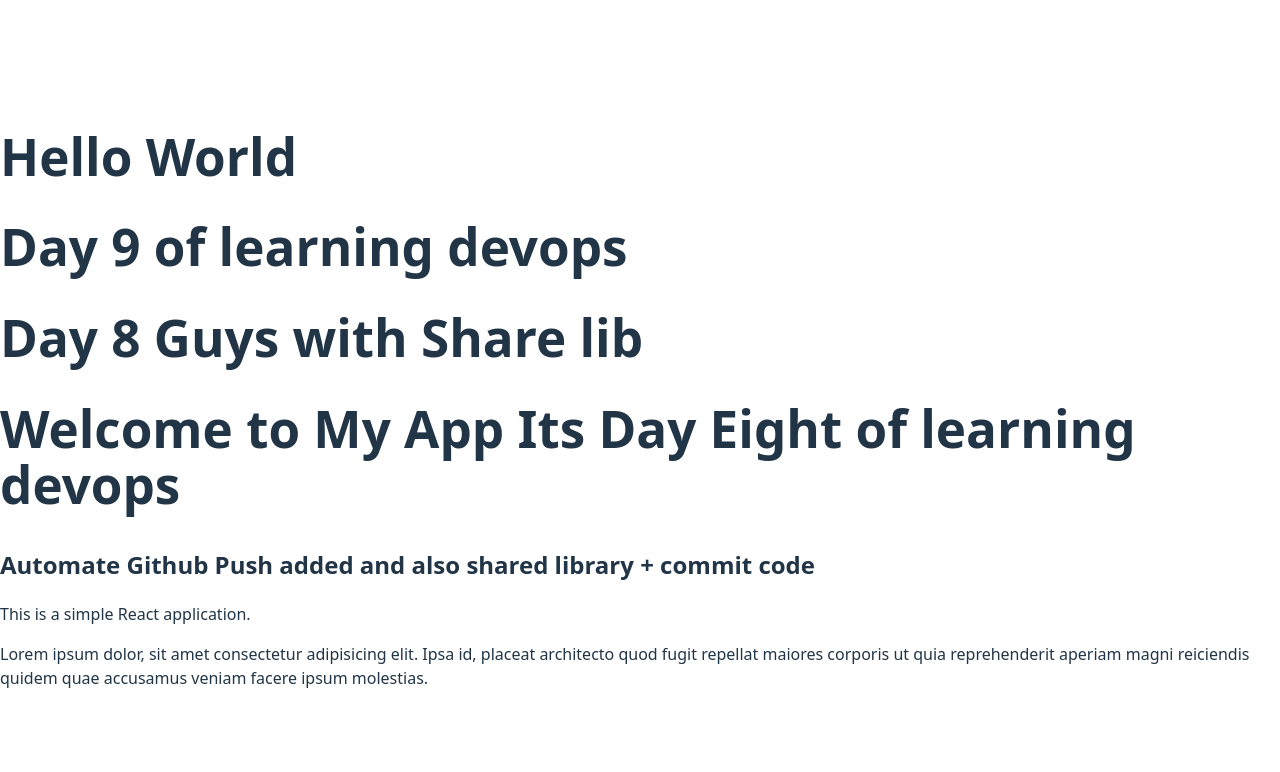
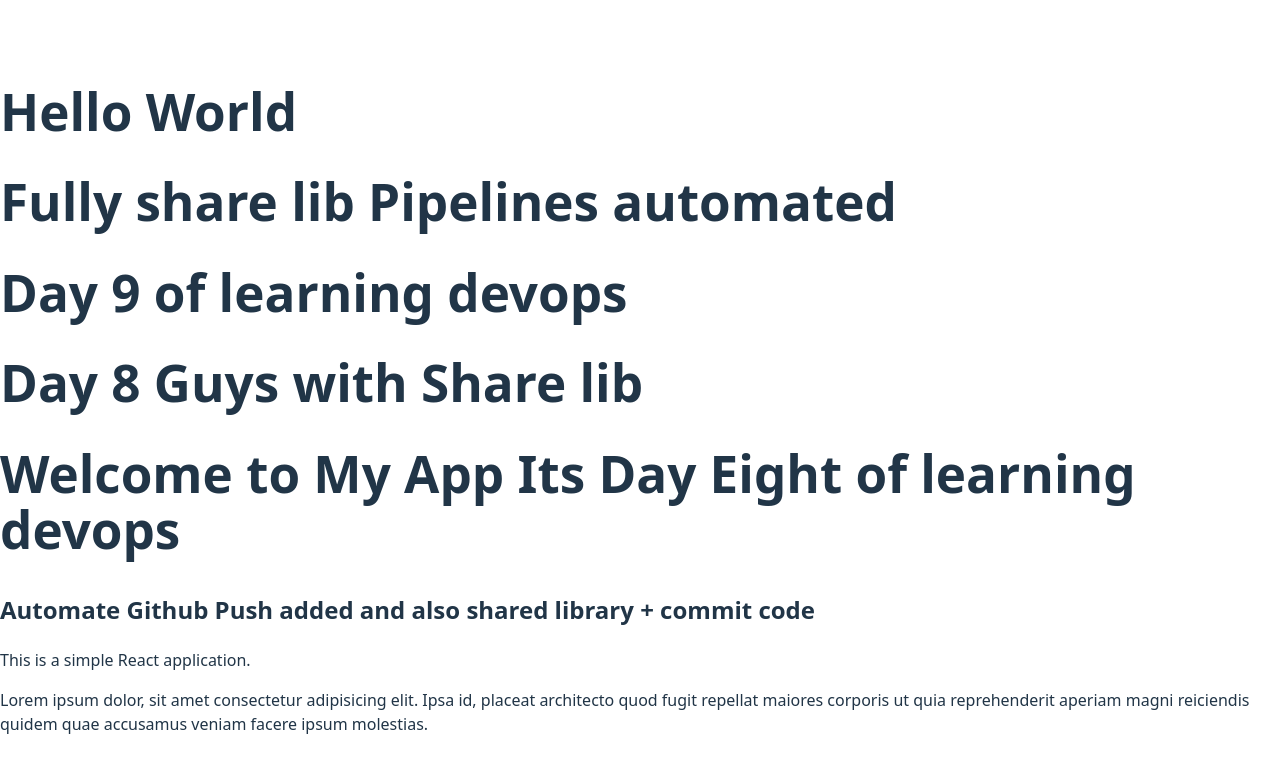
Before and after one commit to talha981/dockerPracticeFive, a React (Vite) app: page / in a window 1280 px wide. Shown: the top 772 px of the page. Built offline with nearby package versions, Linux system fonts and the light colour scheme.

Commit message:
fully shared libraries

```diff
--- a/src/App.jsx
+++ b/src/App.jsx
@@ -6,6 +6,7 @@ export default function App() {
   return (
     <div>
       <h1>Hello World</h1>
+      <h1>Fully share lib Pipelines automated</h1>
       <h1>Day 9 of learning devops</h1>
       <h1>Day 8 Guys with Share lib</h1>
       <h1>Welcome to My App Its Day Eight of learning devops </h1>
```
